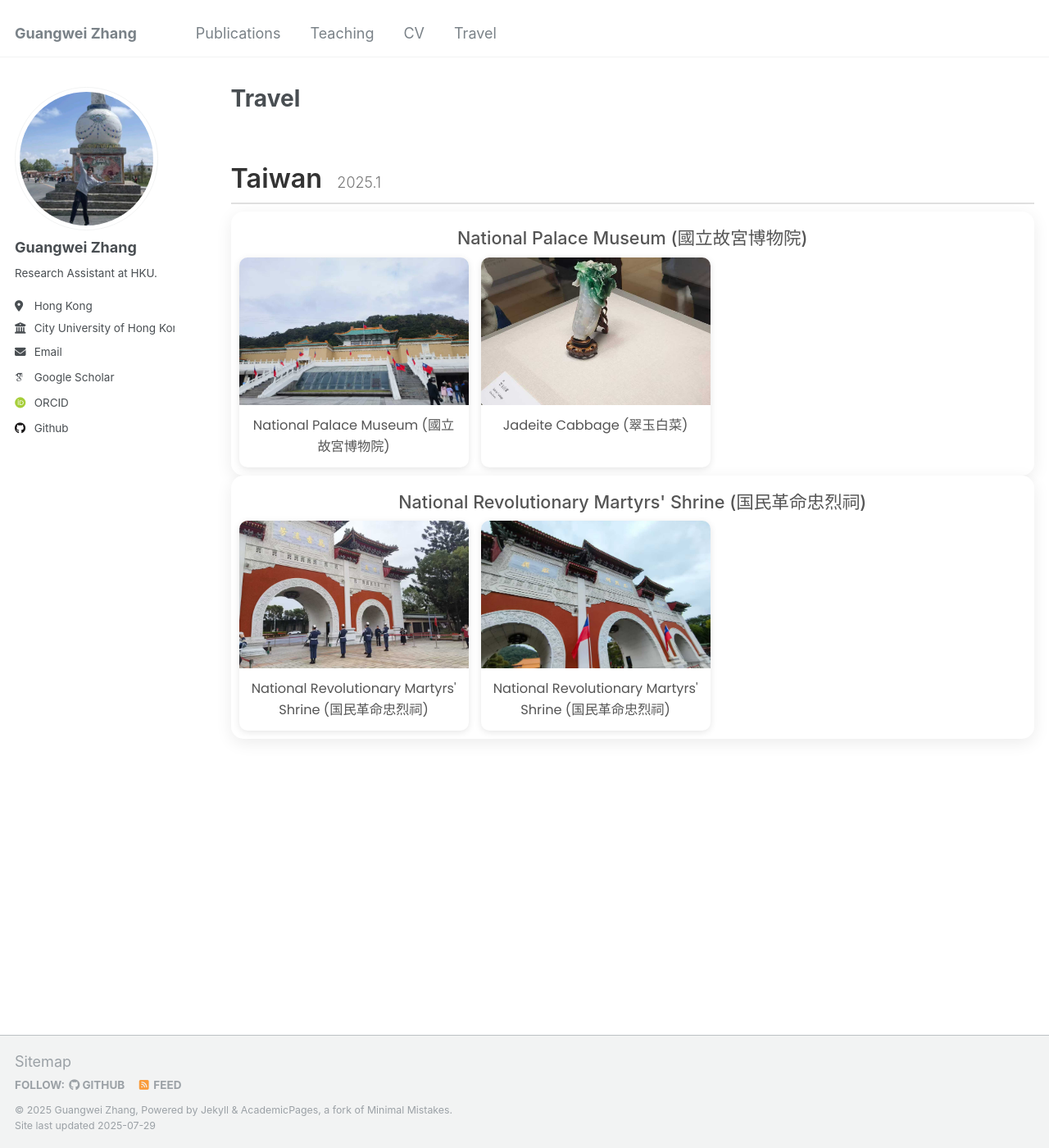
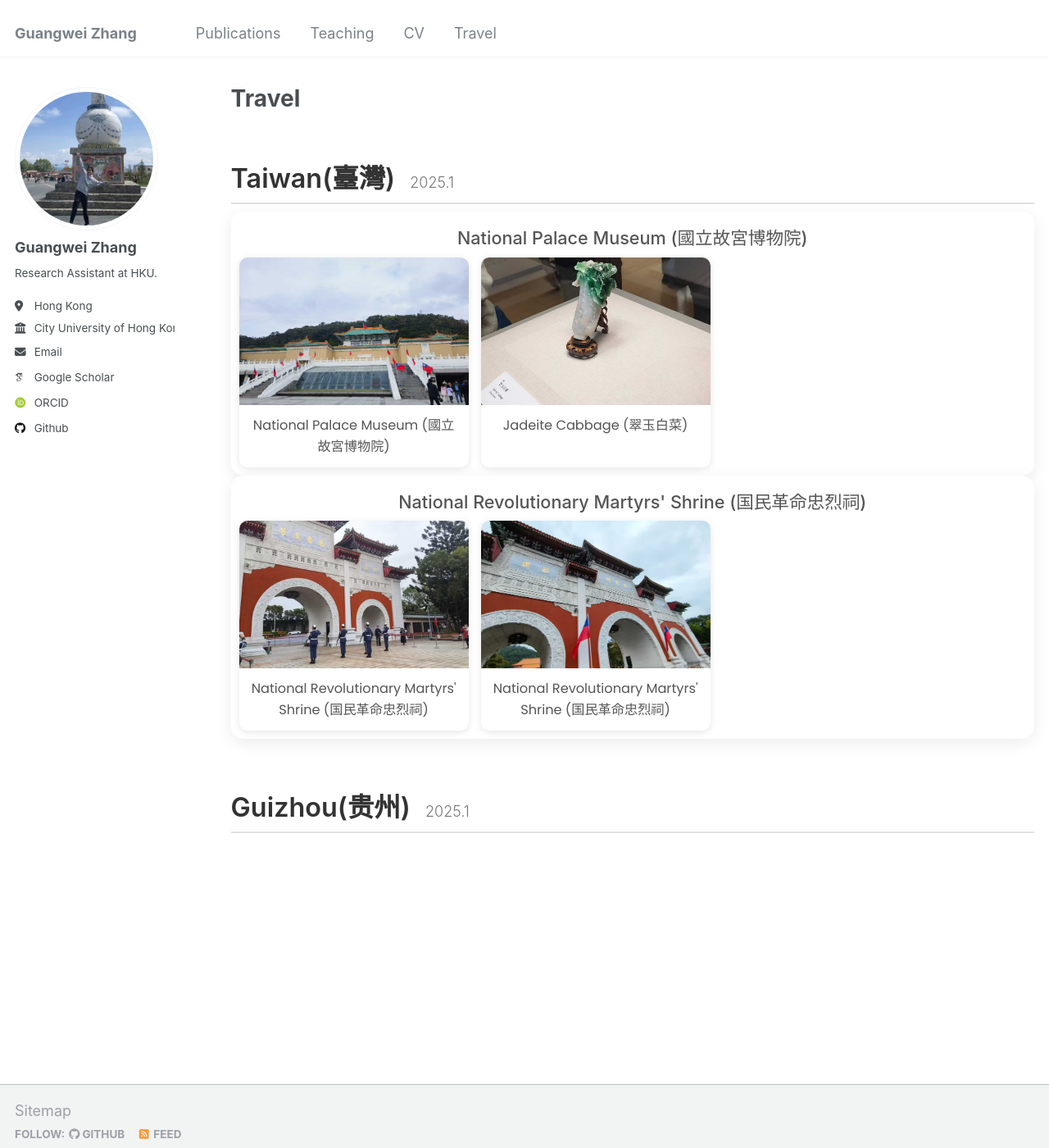
Before and after one commit to changhu73/changhu73.github.io, a Jekyll site: the page built from _pages/travel.md, in a window 1280 px wide and 1400 px high. Shown: the whole window at 82% size. Built offline with Jekyll 4.4.1, drawn with Linux system fonts in a browser that asks for light colours; some web fonts are replaced.

Commit message:
Update travel.md

```diff
--- a/_pages/travel.md
+++ b/_pages/travel.md
@@ -119,7 +119,7 @@ author_profile: true
 <div class="travel-log-container">
 
   <div class="trip-section">
-    <h2>Taiwan <span class="trip-date">2025.1</span></h2>
+    <h2>Taiwan(臺灣) <span class="trip-date">2025.1</span></h2>
     <div class="slider-container">
       <h3 class="slider-title">National Palace Museum (國立故宮博物院)</h3>
       <div class="slider-track">
@@ -165,6 +165,29 @@ author_profile: true
 
   </div>
 
+
+
+
+
+   <div class="trip-section">
+    <h2>Guizhou(贵州) <span class="trip-date">2025.1</span></h2>
+    <!-- <div class="slider-container">
+      <h3 class="slider-title">National Palace Museum (國立故宮博物院)</h3>
+      <div class="slider-track">
+        <div class="photo-card">
+          <img src="/images/travel/taiwan/taiwan1.jpg" alt="National Palace Museum">
+          <div class="caption"><p>National Palace Museum (國立故宮博物院)</p></div>
+        </div>
+        <div class="photo-card">
+          <img src="/images/travel/taiwan/taiwan2.jpg" alt="Jadeite Cabbage">
+          <div class="caption"><p>Jadeite Cabbage (翠玉白菜)</p></div>
+        </div>
+      </div>
+    </div> -->
+
+
+  </div>
+
   <!-- To add a new trip, copy an entire .trip-section block and paste it here. -->
 
 </div>
```
